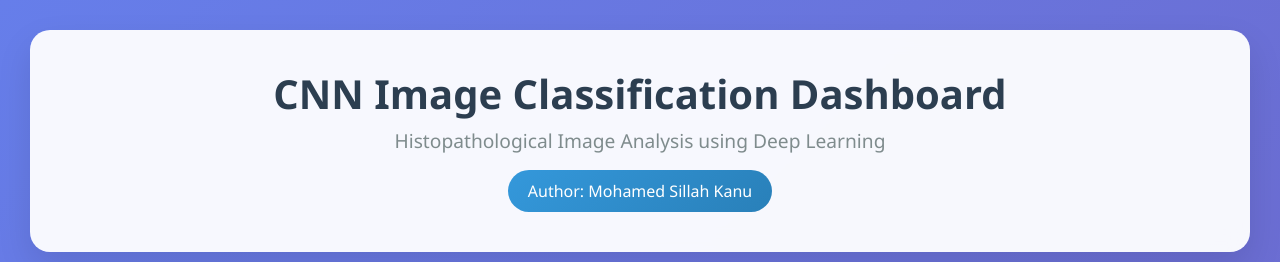
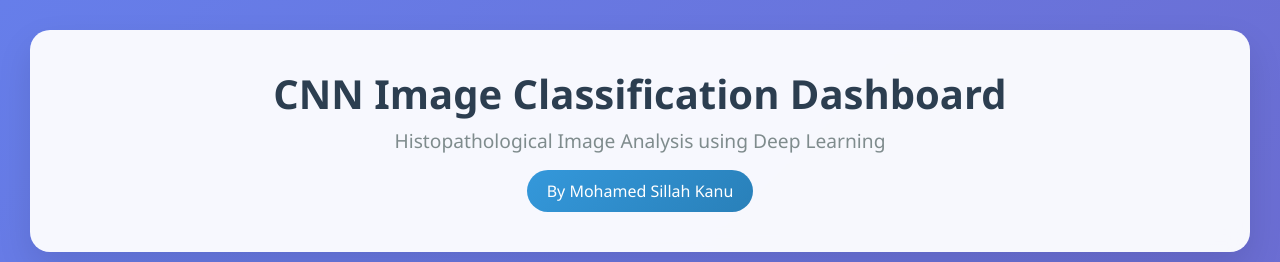
Before and after one commit to mohamedsillahkanu/colon-cancer, a plain HTML site: page index.html in a window 1280 px wide. Shown: the top 262 px of the page. Drawn offline with nearby package versions, Linux system fonts and the light colour scheme.

Commit message:
Update index.html

```diff
--- a/index.html
+++ b/index.html
@@ -515,7 +515,7 @@
         <div class="header">
             <h1>CNN Image Classification Dashboard</h1>
             <p class="subtitle">Histopathological Image Analysis using Deep Learning</p>
-            <div class="author-info">Author: Mohamed Sillah Kanu</div>
+            <div class="author-info">By Mohamed Sillah Kanu</div>
         </div>
 
         <div class="grid">
```
